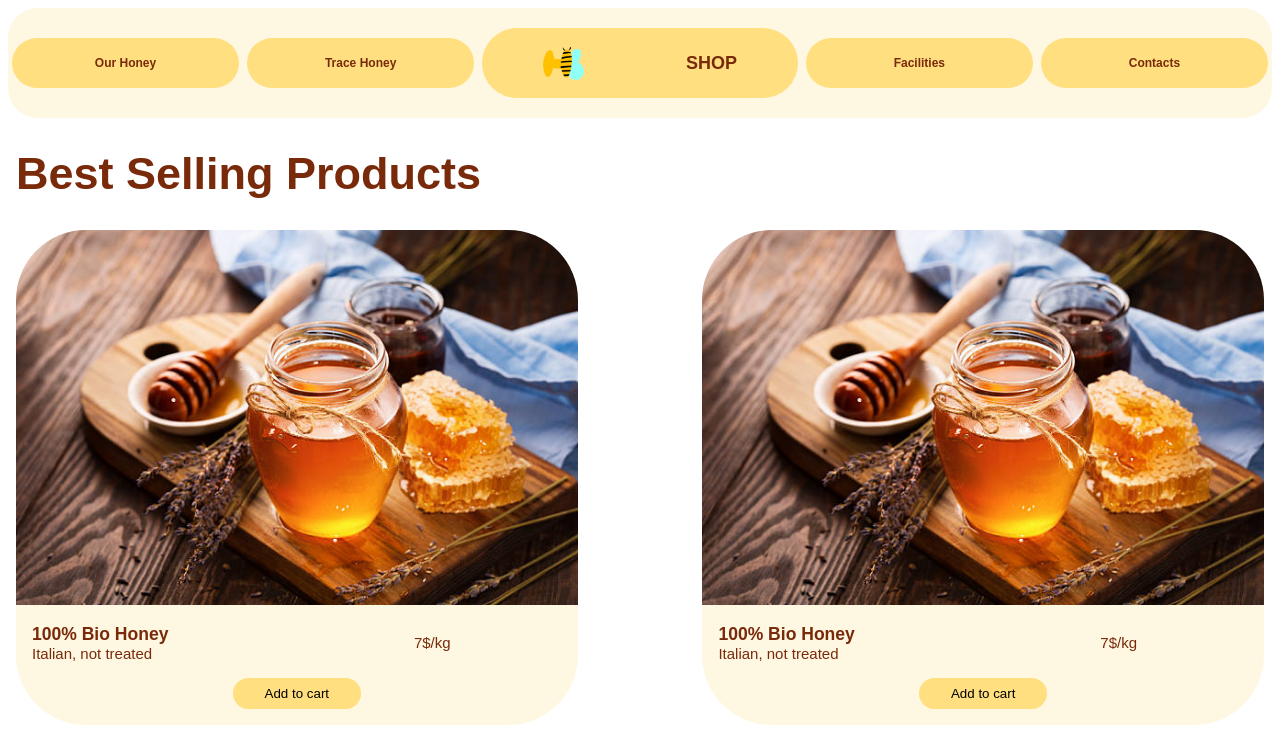
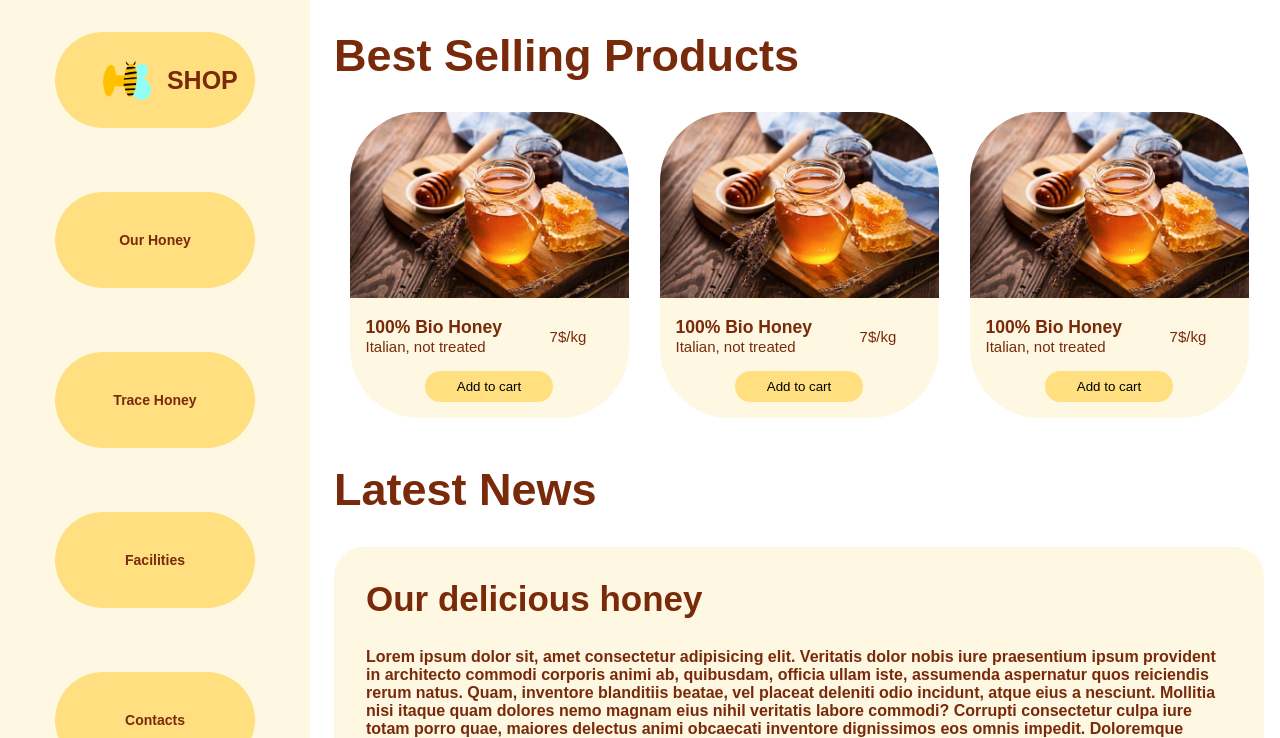
Before and after one commit to AleAngheben/U2-W1-D3, a plain HTML site: page index.html in a window 1280 px wide. Shown: the top 738 px of the page. Drawn offline with Linux system fonts and the light colour scheme.

Commit message:
desktop done

```diff
--- a/index.html
+++ b/index.html
@@ -16,6 +16,7 @@
       <button class="nav-button">Facilities</button>
       <button class="nav-button">Contacts</button>
     </nav>
+    <div id="page-content">
       <main>
         <h1>Best Selling Products</h1>
         <div id="cards-container">
@@ -76,26 +77,30 @@
           </div>
         </div>
       </main>
+
       <div id="article-container">
+        <h1>Latest News</h1>
         <article>
           <div class="article-description">
             <h2>Our delicious honey</h2>
             <p>
-            Lorem ipsum dolor sit, amet consectetur adipisicing elit. Veritatis
-            dolor nobis iure praesentium ipsum provident in architecto commodi
-            corporis animi ab, quibusdam, officia ullam iste, assumenda
-            aspernatur quos reiciendis rerum natus. Quam, inventore blanditiis
-            beatae, vel placeat deleniti odio incidunt, atque eius a nesciunt.
-            Mollitia nisi itaque quam dolores nemo magnam eius nihil veritatis
-            labore commodi? Corrupti consectetur culpa iure totam porro quae,
-            maiores delectus animi obcaecati inventore dignissimos eos omnis
-            impedit. Doloremque tenetur molestiae eius eum cupiditate quas
-            debitis, inventore culpa cumque consectetur vel qui laudantium
-            blanditiis sint reprehenderit aut eligendi est provident! Dolorum!
+              Lorem ipsum dolor sit, amet consectetur adipisicing elit.
+              Veritatis dolor nobis iure praesentium ipsum provident in
+              architecto commodi corporis animi ab, quibusdam, officia ullam
+              iste, assumenda aspernatur quos reiciendis rerum natus. Quam,
+              inventore blanditiis beatae, vel placeat deleniti odio incidunt,
+              atque eius a nesciunt. Mollitia nisi itaque quam dolores nemo
+              magnam eius nihil veritatis labore commodi? Corrupti consectetur
+              culpa iure totam porro quae, maiores delectus animi obcaecati
+              inventore dignissimos eos omnis impedit. Doloremque tenetur
+              molestiae eius eum cupiditate quas debitis, inventore culpa cumque
+              consectetur vel qui laudantium blanditiis sint reprehenderit aut
+              eligendi est provident! Dolorum!
             </p>
           </div>
           <img src="./assets/imgs/honey.jpg" alt="article img" />
         </article>
       </div>
+    </div>
   </body>
 </html>
--- a/style.css
+++ b/style.css
@@ -124,7 +124,7 @@ main,
   margin-inline: 0.5rem;
 }
 
-main h1 {
+h1 {
   font-size: 45px;
   color: #792a0a;
 }
@@ -134,3 +134,65 @@ main h1 {
     display: none;
   }
 }
+
+@media screen and (min-width: 1200px) {
+  body {
+    display: flex;
+    margin: 0.5rem;
+    margin-top: 0;
+    margin-left: 0;
+  }
+  nav {
+    flex-direction: column;
+    width: 25%;
+    min-height: 100vh;
+    border-radius: 0;
+  }
+  main {
+    display: flex;
+    width: 100%;
+
+    flex-wrap: wrap;
+  }
+
+  .product-card:nth-of-type(4) {
+    display: none;
+  }
+  .product-card {
+    width: 30%;
+    align-self: flex-end;
+  }
+  #page-content {
+    width: 75%;
+    display: flex wrap;
+    justify-content: space-around;
+    margin-inline: 1rem;
+  }
+  #cards-container {
+    justify-content: space-around;
+  }
+  article {
+    box-sizing: border-box;
+    width: 100%;
+    align-self: flex-end;
+  }
+  #article-container {
+    width: 100%;
+  }
+  .nav-button {
+    width: 200px;
+    padding: 3rem;
+    font-size: 14px;
+    border-radius: 50px;
+  }
+  .nav-button:nth-of-type(3) {
+    width: 200px;
+    padding: 3rem;
+    order: -2;
+    font-size: 25px;
+  }
+  nav .nav-button img {
+    height: 40px;
+    margin-right: 1rem;
+  }
+}
```
Lines whose indentation alone changed are shown as unchanged.
